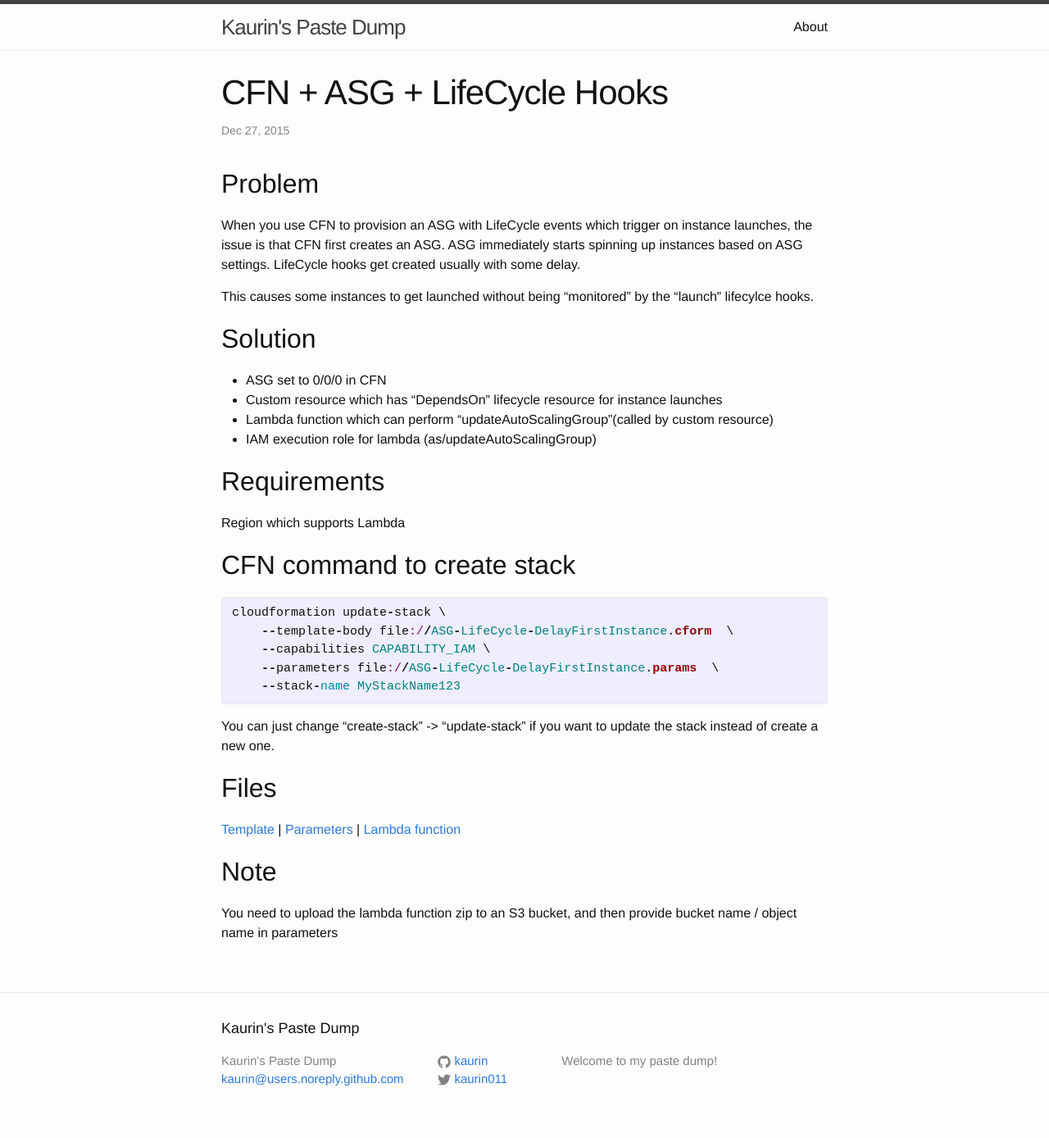
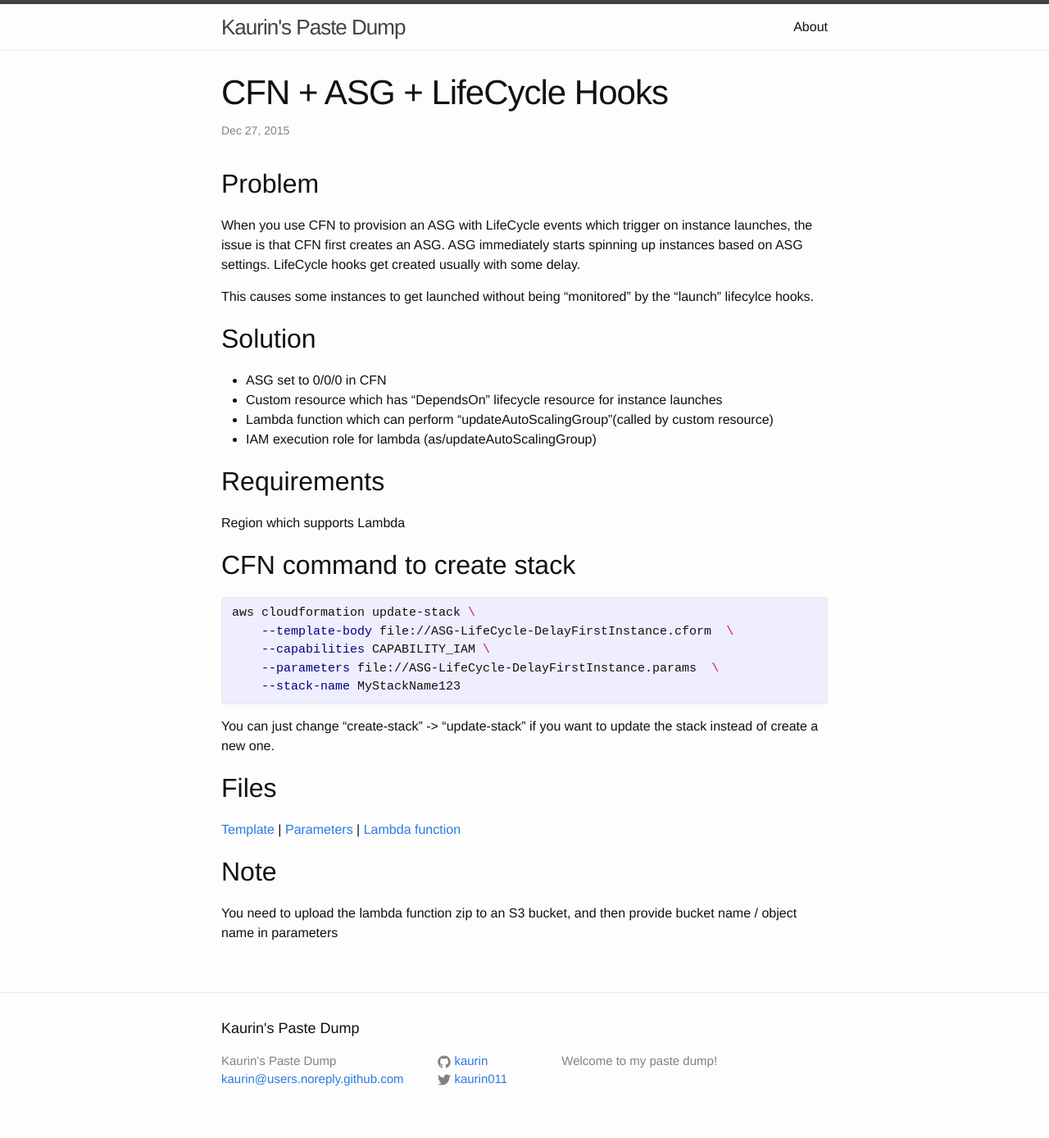
Before and after one commit to Kaurin/kaurin.github.io, a Jekyll site: the page built from _posts/2015-12-27-cfn-asg-lifecyclehooks.markdown, in a window 1280 px wide. Shown: the whole page at 82% size. Built offline with Jekyll 4.4.1, drawn with Linux system fonts in a browser that asks for light colours.

Commit message:
Fixed a few typos in the article

```diff
--- a/_posts/2015-12-27-cfn-asg-lifecyclehooks.markdown
+++ b/_posts/2015-12-27-cfn-asg-lifecyclehooks.markdown
@@ -25,8 +25,8 @@
 
 ## CFN command to create stack
 
-{% highlight ruby %}
-cloudformation update-stack \
+{% highlight bash %}
+aws cloudformation update-stack \
     --template-body file://ASG-LifeCycle-DelayFirstInstance.cform  \
     --capabilities CAPABILITY_IAM \
     --parameters file://ASG-LifeCycle-DelayFirstInstance.params  \
```
Also changed, not shown: 2 other files.
